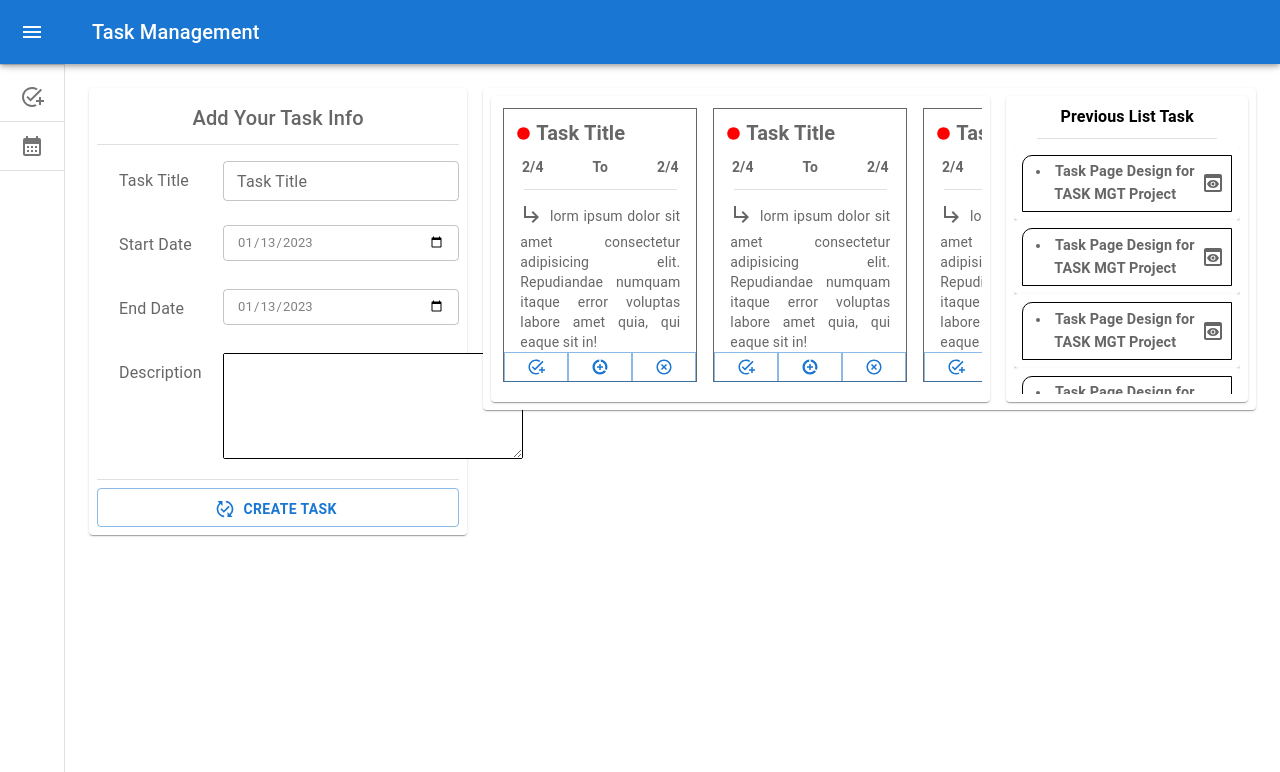
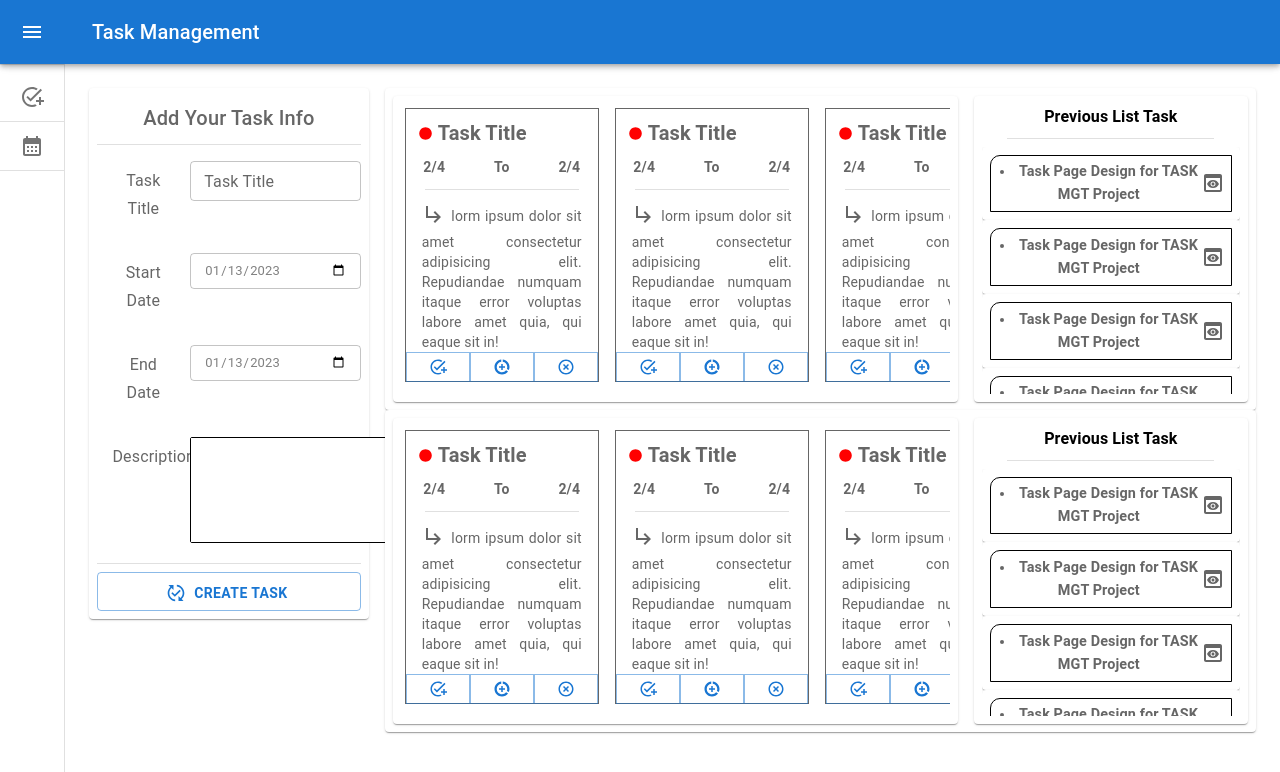
Before and after one commit to its-kayes/task-management-fe, a React (Vite) app: page /task in a window 1280 px wide. Shown: the top 772 px of the page. Built offline with nearby package versions, Linux system fonts and the light colour scheme.

Commit message:
update structure

```diff
--- a/src/components/Task/AddTask.jsx
+++ b/src/components/Task/AddTask.jsx
@@ -138,7 +138,7 @@ export default function AddTask() {
                             <Grid item xs={6} md={8}>
                                 <Stack
                                     sx={{
-                                        minWidth: { lg: 300, md: 350, xs: 300 },
+                                        minWidth: { lg: 250, md: 350, xs: 300 },
                                     }}
                                     border={1}
                                     borderRadius="2px"
--- a/src/components/Task/TaskTimeLine.jsx
+++ b/src/components/Task/TaskTimeLine.jsx
@@ -18,7 +18,6 @@ export default function TaskTimeLine() {
             <Box
                 value={value}
                 onChange={handleChange}
-                // variant="scrollable"
                 scrollButtons={false}
                 sx={{
                     display: "flex",
@@ -26,13 +25,12 @@ export default function TaskTimeLine() {
                     gap: 1,
                     paddingBottom: 1,
                     width: "100%",
-                    maxWidth: "800px",
+                    maxWidth: "900px",
                     overflowX: "scroll",
                     "&::-webkit-scrollbar": {
                         display: "none",
                     },
                 }}
-            // className="overflow-x-scroll"
             >
                 {/* <Box
                     value={value}
@@ -42,7 +40,7 @@ export default function TaskTimeLine() {
                     aria-label="scrollable prevent tabs example"
                 > */}
 
-                {[1, 2, 3, 4, 5, 6, 7, 8].map((task) => (
+                {[1, 2, 3, 4, 5, 6, 7, 8, 9, 10].map((task) => (
                     <Box sx={{
                         width: "300px",
                         height: "274px",
--- a/src/pages/Task.jsx
+++ b/src/pages/Task.jsx
@@ -23,10 +23,24 @@ export default function Task() {
         <Box>
             <Box sx={{ flexGrow: 1 }}>
                 <Grid container spacing={2}>
-                    <Grid item xs={6} md={4}>
+                    <Grid item xs={6} md={3}>
                         <AddTask />
                     </Grid>
-                    <Grid item xs={6} md={8}>
+                    <Grid item xs={6} md={9}>
+                        <Item>
+                            <Grid container spacing={2}>
+                                <Grid item xs={6} md={8}>
+                                    <Item>
+                                        <TaskTimeLine />
+                                    </Item>
+                                </Grid>
+                                <Grid item xs={6} md={4}>
+                                    <Item>
+                                        <PreviousListTask />
+                                    </Item>
+                                </Grid>
+                            </Grid>
+                        </Item>
                         <Item>
                             <Grid container spacing={2}>
                                 <Grid item xs={6} md={8}>
@@ -43,8 +57,10 @@ export default function Task() {
                             </Grid>
                         </Item>
                     </Grid>
+
                 </Grid>
             </Box>
+
         </Box >
     )
 }
```
